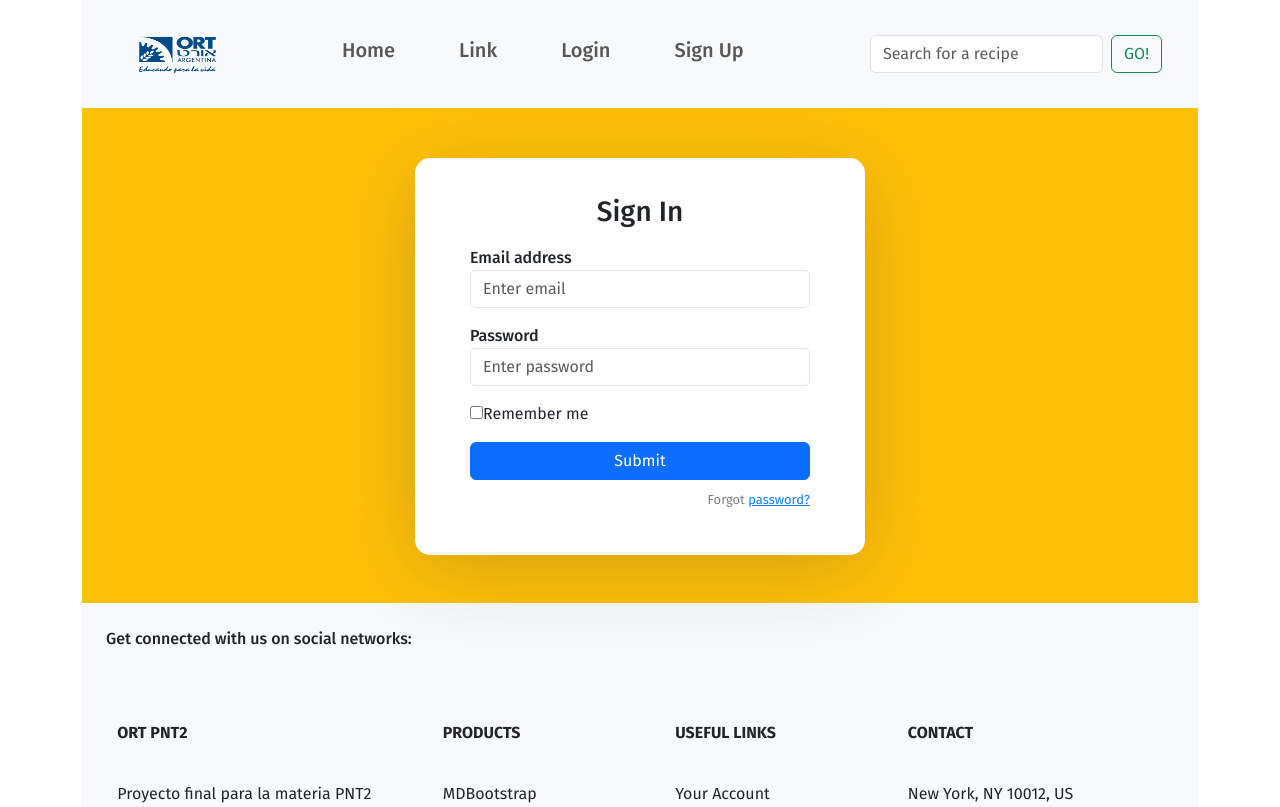
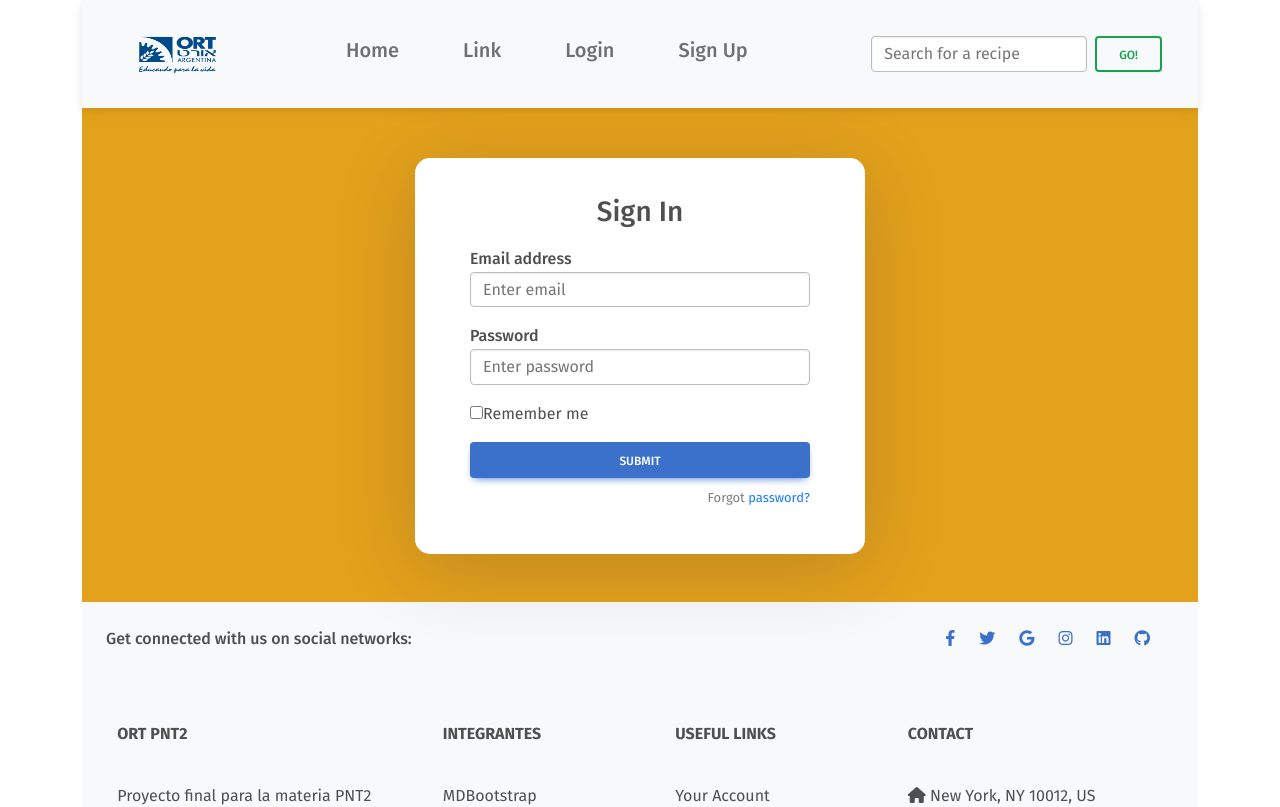
Before and after one commit to cjgonzalezlaffont/recetario-pnt2, a React (Create React App) app: page /sign-in in a window 1280 px wide. Shown: the top 807 px of the page. Built offline with nearby package versions, Linux system fonts and the light colour scheme.

Commit message:
Footer modificado

```diff
--- a/public/index.html
+++ b/public/index.html
@@ -8,8 +8,26 @@
       name="description"
       content="Web site created using create-react-app">
     <link href="https://cdn.jsdelivr.net/npm/bootstrap@5.3.0/dist/css/bootstrap.min.css" rel="stylesheet" integrity="sha384-9ndCyUaIbzAi2FUVXJi0CjmCapSmO7SnpJef0486qhLnuZ2cdeRhO02iuK6FUUVM" crossorigin="anonymous">    <title>React App</title>
+    <link
+            href="https://cdnjs.cloudflare.com/ajax/libs/font-awesome/6.0.0/css/all.min.css"
+            rel="stylesheet"
+    />
+    <!-- Google Fonts -->
+    <link
+            href="https://fonts.googleapis.com/css?family=Roboto:300,400,500,700&display=swap"
+            rel="stylesheet"
+    />
+    <!-- MDB -->
+    <link
+            href="https://cdnjs.cloudflare.com/ajax/libs/mdb-ui-kit/6.4.0/mdb.min.css"
+            rel="stylesheet"
+    />
   </head>
   <body>
     <div id="root" class="container"></div>
     <script src="https://cdn.jsdelivr.net/npm/bootstrap@5.3.0/dist/js/bootstrap.bundle.min.js" integrity="sha384-geWF76RCwLtnZ8qwWowPQNguL3RmwHVBC9FhGdlKrxdiJJigb/j/68SIy3Te4Bkz" crossorigin="anonymous"></script>  </body>
+  <script
+          type="text/javascript"
+          src="https://cdnjs.cloudflare.com/ajax/libs/mdb-ui-kit/6.4.0/mdb.min.js"
+  ></script>
 </html>
--- a/src/components/footer/Footer.jsx
+++ b/src/components/footer/Footer.jsx
@@ -7,22 +7,22 @@ export const Footer = () => {
                 </div>
 
                 <div>
-                    <a href="" className="text-white me-4">
+                    <a href="" className=" me-4">
                         <i className="fab fa-facebook-f"></i>
                     </a>
-                    <a href="" className="text-white me-4">
+                    <a href="" className=" me-4">
                         <i className="fab fa-twitter"></i>
                     </a>
-                    <a href="" className="text-white me-4">
+                    <a href="" className=" me-4">
                         <i className="fab fa-google"></i>
                     </a>
-                    <a href="" className="text-white me-4">
+                    <a href="" className=" me-4">
                         <i className="fab fa-instagram"></i>
                     </a>
-                    <a href="" className="text-white me-4">
+                    <a href="" className=" me-4">
                         <i className="fab fa-linkedin"></i>
                     </a>
-                    <a href="" className="text-white me-4">
+                    <a href="" className=" me-4">
                         <i className="fab fa-github"></i>
                     </a>
                 </div>
@@ -46,7 +46,7 @@ export const Footer = () => {
                         </div>
 
                         <div className="col-md-2 col-lg-2 col-xl-2 mx-auto mb-4">
-                            <h6 className="text-uppercase fw-bold">Products</h6>
+                            <h6 className="text-uppercase fw-bold">Integrantes</h6>
                             <hr
                                 className="mb-4 mt-0 d-inline-block mx-auto"
                             />
```
